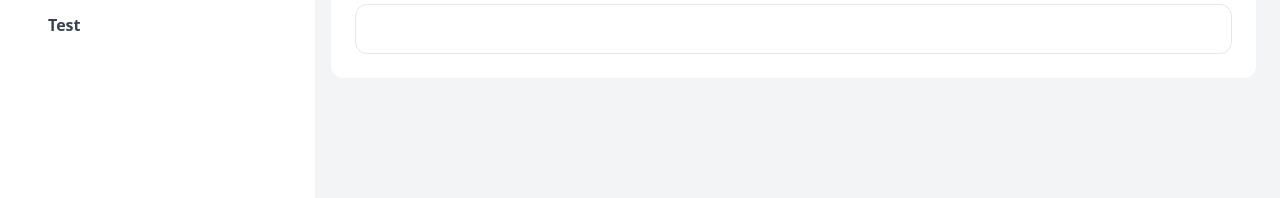
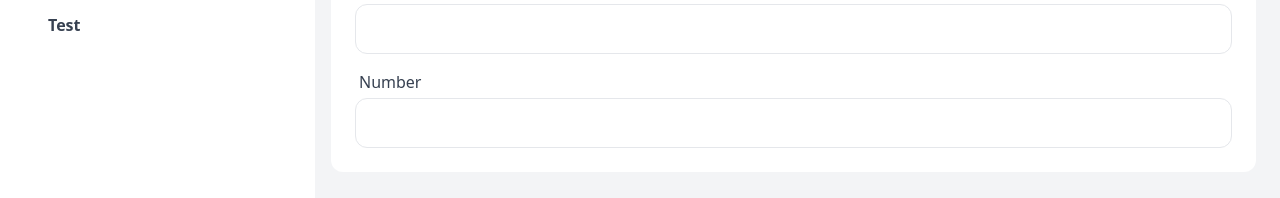
Before and after one commit to viccoSM/joker-next-tailwind, a Next.js app: page /form/input in a window 1280 px wide. Shown: the part 259-457 px from the top of the page. Built offline with nearby package versions, Linux system fonts and the light colour scheme.

Commit message:
fix input number

```diff
--- a/src/components/FormInput/index.tsx
+++ b/src/components/FormInput/index.tsx
@@ -2,18 +2,19 @@ import React, { FC, ReactNode } from 'react';
 import clsxm from "@/utils/clsxm";
 
 interface FormInputProps {
+  label?: string
   id: string
-  onChange: (arg: any) => void;
   placeholder?: string
-  type?: 'email' | 'text' | 'number' | 'password'
-  label?: string
+  className?: string
+  feedback?: string
+  value: string | number
   append?: ReactNode
   prepend?: ReactNode
-  className?: string
   formatter?: (value: string) => string
+  onChange: (arg: any) => void;
+  type?: 'email' | 'text' | 'number' | 'password'
   isValid?: boolean
   required?:boolean
-  value: string | number
 }
 
 const FormInput:FC<FormInputProps> = ({onChange, required, formatter, isValid=true, ...props}) => {
@@ -47,7 +48,7 @@ const FormInput:FC<FormInputProps> = ({onChange, required, formatter, isValid=tr
           id={props.id}
           type={props.type}
           placeholder={props.placeholder}
-          className={clsxm('outline-none flex-1 w-full -internal-autofill-selected:bg-transparent',
+          className={clsxm('outline-none flex-1 w-full -internal-autofill-selected:bg-transparent appearance-none',
             props.className,
             props.prepend && 'pl-2',
             props.append && 'pr-2',
@@ -60,6 +61,9 @@ const FormInput:FC<FormInputProps> = ({onChange, required, formatter, isValid=tr
         {props.append && props.append}
 
       </div>
+      {String(props?.value)?.length > 0 && !isValid && (
+        <p className='text-red-400 text-sm mx-1'>{props.feedback}</p>
+      )}
     </div>
   );
 }
--- a/src/modules/Form/Inputs/index.tsx
+++ b/src/modules/Form/Inputs/index.tsx
@@ -1,43 +1,54 @@
 import React, { useState } from 'react';
-import DashboardLayout from "@/layouts/DashboardLayout";
-import Breadcrumbs from "@/components/Breadcrumbs";
-import FormInput from "@/components/FormInput";
+import DashboardLayout from '@/layouts/DashboardLayout';
+import Breadcrumbs from '@/components/Breadcrumbs';
+import FormInput from '@/components/FormInput';
 import { MailRegex } from '@/utils/regex';
 
 const Dashboard = () => {
   const [form, setForm] = useState({
-    name: "",
-    email: ""
-  })
+    name: '',
+    email: '',
+    number: ''
+  });
 
   const handleChange = (e: any) => {
-    const {target: {value, id}} = e
-    setForm({...form, [id]: value})
-  }
+    const {
+      target: { value, id },
+    } = e;
+    setForm({ ...form, [id]: value });
+  };
 
   return (
     <DashboardLayout>
-      <Breadcrumbs title='Inputs'/>
-      <div className='pr-6'>
-        <form className='bg-white rounded-xl w-full p-6 space-y-4'>
+      <Breadcrumbs title="Inputs" />
+      <div className="pr-6">
+        <form className="bg-white rounded-xl w-full p-6 space-y-4">
           <FormInput
-            label='Name'
-            id='name'
+            label="Name"
+            id="name"
             value={form.name}
             onChange={handleChange}
           />
           <FormInput
-            label='Email'
-            type='email'
-            id='name'
+            label="Email"
+            type="email"
+            id="email"
             isValid={MailRegex.test(form.email)}
             value={form.email}
+            feedback="Invalid Email"
+            onChange={handleChange}
+          />
+          <FormInput
+            label="Number"
+            id="number"
+            type='number'
+            value={form.number}
             onChange={handleChange}
           />
         </form>
       </div>
     </DashboardLayout>
   );
-}
+};
 
 export default Dashboard;
--- a/src/styles/utils.scss
+++ b/src/styles/utils.scss
@@ -2,3 +2,15 @@
   content: "";
   @apply z-10 absolute inset-0 bg-transparent pointer-events-auto;
 }
+
+ /* Untuk browser WebKit (Chrome, Safari) */
+ input[type="number"]::-webkit-inner-spin-button,
+ input[type="number"]::-webkit-outer-spin-button {
+   -webkit-appearance: none;
+   margin: 0;
+ }
+
+ /* Untuk browser Firefox */
+ input[type="number"] {
+   -moz-appearance: textfield;
+ }
```
